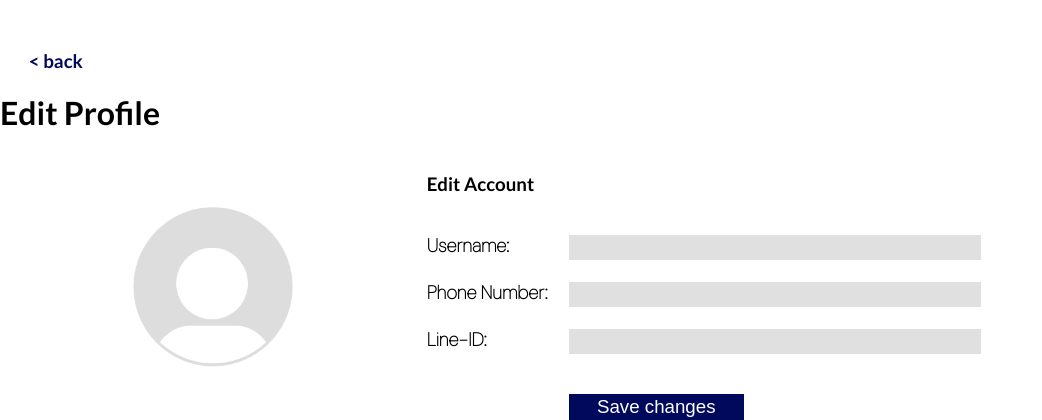
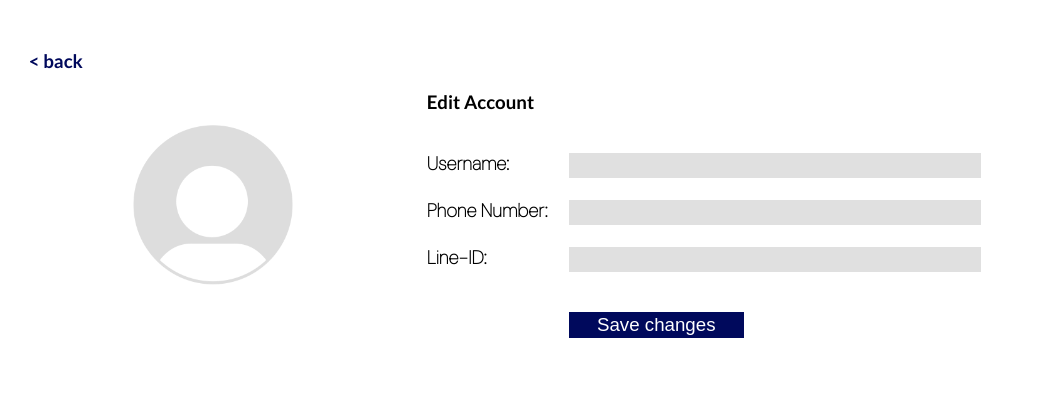
Before and after one commit to 6410685249/QueuePid, a Django app: template QueuePid/static/templates/queueman_edit_profile.html in a window 1280 px wide. Shown: the part 129-549 px from the top of the page, without its empty margins (0-1042 px from the left). Run offline with Django 4.2, Linux system fonts and the light colour scheme; the template is opened without the code that fills it, so the values that code supplies are empty; parts of the project's set-up code (start-up, migrations or seed data) failed here and were passed over; some web fonts are replaced.

Commit message:
Delete tag h1 'Edit profile'

```diff
--- a/QueuePid/static/templates/queueman_edit_profile.html
+++ b/QueuePid/static/templates/queueman_edit_profile.html
@@ -14,8 +14,6 @@
     {% include 'nav_queue.inc.html' %}
 
     <a href="{% url 'qprofile' %}"> < back </a>
-
-    <h1>Edit Profile</h1>
 
     <form method="post">
         {% csrf_token %}
```
